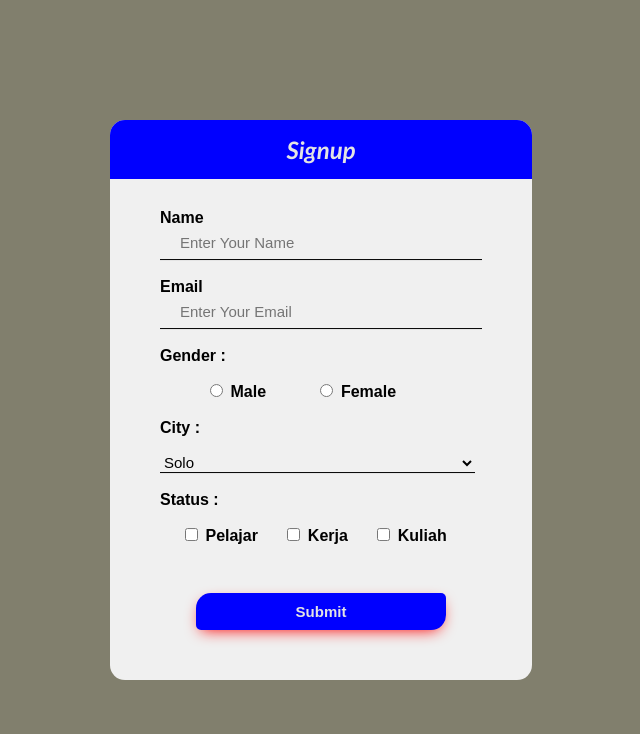
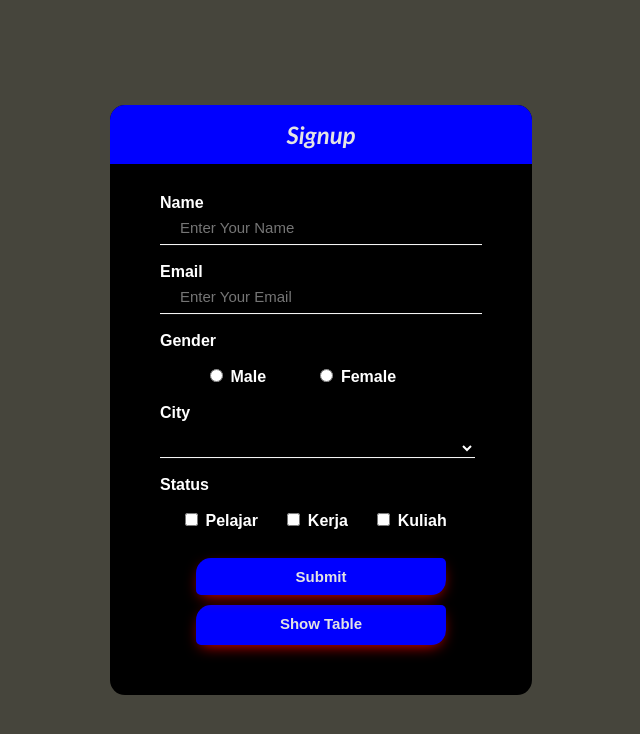
Before and after one commit to muhdaniboyrendi/form-repo-1, a PHP site: page / in a window 1280 px wide. Shown: the top 734 px of the page, without its empty margins (319-959 px from the left). Run offline with PHP 8.4, Linux system fonts and the light colour scheme.

Commit message:
menambahkan file edit.php, table.css, dan table.php, dan mengubah beberapa file

```diff
--- a/function.php
+++ b/function.php
@@ -12,7 +12,7 @@
         $status = $data["status"];
 
         //Tambah user ke database
-        mysqli_query($conn, "INSERT INTO users VALUES('$nama', '$email', '$gender', '$city', '$status')");
+        mysqli_query($conn, "INSERT INTO users VALUES('', '$nama', '$email', '$gender', '$city', '$status')");
         return mysqli_affected_rows($conn);
     }
 ?>
--- a/index.php
+++ b/index.php
@@ -4,7 +4,7 @@ require 'function.php';
 if (isset($_POST["submit"])) {
     if (registrasi($_POST) > 0) {
         echo "<script>
-                    alert('New user has registered!');
+                    alert('New User has been Successfully Created!');
                   </script>";
     } else {
         echo mysqli_error($conn);
@@ -19,12 +19,12 @@ if (isset($_POST["submit"])) {
     <meta charset="UTF-8">
     <meta name="viewport" content="width=device-width, initial-scale=1.0">
     <meta http-equiv="X-UA-Compatible" content="ie=edge">
-    <title>Login</title>
+    <title>Muhdani B.E.A. | Registration</title>
     <link href="login.css" rel="stylesheet">
 </head>
 
 <body>
-    <div class="signupbox">
+    <div class="box">
         <div class="header">
             <h2>Signup</h2>
         </div>
@@ -42,7 +42,7 @@ if (isset($_POST["submit"])) {
                 <br>
                 <!-- gender -->
                 <div class="gender">
-                    <p>Gender :</p>
+                    <p>Gender </p>
                     <input name="gender" id="gender" type="radio" value="Male" required>
                     <label>Male</label>
                     <input name="gender" id="gender" type="radio" value="Female" required>
@@ -52,8 +52,9 @@ if (isset($_POST["submit"])) {
                 <br>
                 <!-- city -->
                 <div class="bottom">
-                    <p>City :</p>
+                    <p>City </p>
                     <select name="city" id="city">
+                        <option value=""></option>
                         <option value="Solo">Solo</option>
                         <option value="Karanganyar">Karanganyar</option>
                         <option value="Sukoharjo">Sukoharjo</option>
@@ -64,7 +65,7 @@ if (isset($_POST["submit"])) {
                 <br>
                 <!-- status -->
                 <div class="status">
-                    <p>Status :</p>
+                    <p>Status</p>
                     <input type="checkbox" name="status" id="status" value="Pelajar">
                     <label>Pelajar</label>
                     <input type="checkbox" name="status" id="status" Value="Kerja">
@@ -79,6 +80,9 @@ if (isset($_POST["submit"])) {
             <div class="sub">
                 <input type="submit" name="submit" value="Submit" />
             </div>
+            <div class="link">
+                <a href="table.php">Show Table</a>
+            </div>
             <!-- end submit -->
         </form>
     </div>
--- a/login.css
+++ b/login.css
@@ -1,14 +1,14 @@
 body{
     margin: 0;
     padding: 0;
-    background: rgb(129, 127, 109);
+    background: rgb(70, 69, 60);
     background-size: cover;
     font-family: sans-serif;
     color: #fff;
 }
-.signupbox{
-    background: rgb(240, 240, 240);
-    color: rgb(0, 0, 0);
+.box{
+    background: rgb(0, 0, 0);
+    color: rgb(255, 255, 255);
     font-weight: 600;
     top: 50%;
     left: 50%;
@@ -29,7 +29,7 @@ body{
     border-bottom-left-radius: 0;
     border-bottom-right-radius: 0;
 }
-.signupbox h2{
+.box h2{
     text-align: center;
     margin-bottom: 30px;
     padding: 15px;
@@ -37,7 +37,7 @@ body{
     font-style: oblique;
     font-family: 'Trebuchet MS', 'Lucida Sans Unicode', 'Lucida Grande', 'Lucida Sans', Arial, sans-serif;
 }
-.signupbox form{
+.box form{
     position: relative;
     padding: 30px;
     padding-top: 0px;
@@ -50,10 +50,10 @@ body{
     background: transparent;
     outline: none;
     border: none;
-    border-bottom: 1px solid rgb(0, 0, 0);
+    border-bottom: 1px solid rgb(255, 255, 255);
     background: transparent;
     outline: none;
-    color: rgb(0, 0, 0);
+    color: rgb(255, 255, 255);
     padding-left: 20px;
     font-size: 15px;
 }
@@ -77,18 +77,18 @@ p{
     background: transparent;
     outline: none;
     border: none;
-    border-bottom: 1px solid rgb(0, 0, 0);
+    border-bottom: 1px solid rgb(255, 255, 255);
     background: transparent;
     outline: none;
-    color: rgb(0, 0, 0);
+    color: rgb(255, 255, 255);
     font-size: 15px;
 }
 .bottom select option{
-    background-color: rgb(255, 255, 255);
+    background-color: rgb(0, 0, 0);
 }
 .sub{
     text-align: center;
-    margin-top: 30px;
+    margin-top: 10px;
 }
 .sub input{
     color: rgb(228, 228, 228);
@@ -111,3 +111,30 @@ p{
     box-shadow: 0 5px 15px -5px blue;
     transition: 0.2s linear;
 }
+.link{
+    margin: auto;
+    background: blue;
+    text-align: center;
+    margin-top: 10px;
+    border-radius: 15px;
+    border-bottom-left-radius: 5px;
+    border-top-right-radius: 5px;
+    box-shadow: 0 5px 15px -5px red;
+    width: 250px;
+    height: 30px;
+    padding-top: 10px;
+}
+.link a{
+    text-align: center;
+    padding: 10px;
+    font-size: 15px;
+    font-weight: bold;
+    text-decoration: none;
+    color: rgb(228, 228, 228);
+}
+.link:hover{
+    background-color: red;
+    color: rgb(228, 228, 228);
+    box-shadow: 0 5px 15px -5px blue;
+    transition: 0.2s linear;
+}
```
Also changed, not shown: edit.php (added, +103 -0 lines), table.css (added, +42 -0 lines), table.php (added, +64 -0 lines).
